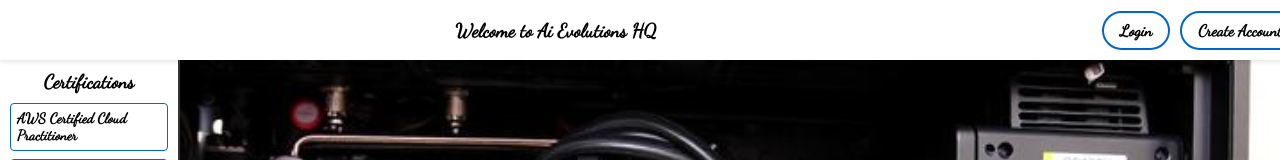
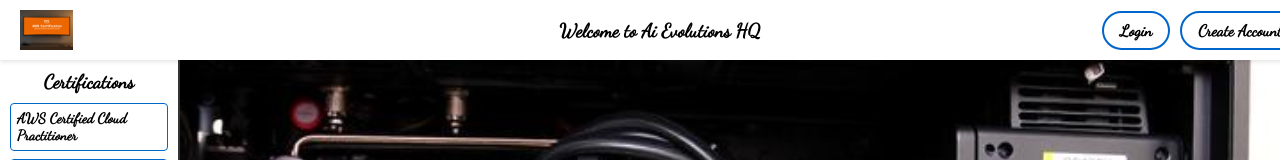
Before and after one commit to AIEvolutionsHQ/Digital-Designs, a plain HTML site: page index.html in a window 1280 px wide. Shown: the top 160 px of the page. Drawn offline with Linux system fonts and the light colour scheme.

Commit message:
Update index.html

```diff
--- a/index.html
+++ b/index.html
@@ -3,13 +3,13 @@
 <head>
 <meta charset="UTF-8" />
 <meta name="viewport" content="width=device-width, initial-scale=1.0" />
-<title>Layout with Centered Welcome and Sidebar</title>
+<title>Centered Title with Left Image and Font</title>
 <!-- Google Font -->
 <link href="https://fonts.googleapis.com/css2?family=Dancing+Script&display=swap" rel="stylesheet"/>
 <style>
   body {
     margin: 0;
-    font-family: Arial, sans-serif;
+    font-family: 'Dancing Script', cursive;
     height: 200vh;
     background-image: url('https://raw.githubusercontent.com/AIEvolutionsHQ/Digital-Designs/main/a-realistic-desktop-computer-with-all-internal-hardwa.jpg');
     background-size: cover;
@@ -18,33 +18,52 @@
     background-attachment: fixed;
   }
 
-  /* Top bar with centered welcome message and sign-in links to the right */
+  /* Top bar with centered title, image on left, links on right */
   .top-section {
     position: fixed;
     top: 0;
     width: 100%;
     height: 60px; /* fixed height */
     display: flex;
-    justify-content: space-between; /* space between welcome and sign-in */
-    align-items: center; /* vertically center items */
+    justify-content: space-between; /* space between left and right sections */
+    align-items: center;
     padding: 0 20px;
     background:#fff;
     z-index: 999;
     box-shadow: 0 2px 4px rgba(0,0,0,0.1);
   }
 
-  .welcome-message {
-    flex: 1;
+  /* Left section: image */
+  .top-left {
     display: flex;
-    justify-content: center; /* center the welcome message horizontally */
+    align-items: center;
   }
 
-  .welcome-message h2 {
-    margin: 0;
-    font-family:'Dancing Script', cursive;
-    font-size:1.2em;
+  .top-left img {
+    height: 40px;
+    /* no margin, at the very left edge (with padding) */
   }
 
+  /* Centered title container with font style applied */
+  .title-container {
+    position: absolute;
+    top: 0;
+    left: 50%;
+    transform: translateX(-50%);
+    height: 60px;
+    display: flex;
+    align-items: center;
+    justify-content: center;
+  }
+
+  /* Title text styling */
+  .title-container h2 {
+    margin: 0;
+    font-family: 'Dancing Script', cursive;
+    font-size: 1.2em;
+  }
+
+  /* Sign-in links on the right */
   .sign-in-container {
     display: flex;
     align-items: center;
@@ -67,13 +86,13 @@
     width: 100%; height: 100%; object-fit: cover;
   }
 
-  /* Sidebar fixed just below the top bar */
+  /* Sidebar below top bar */
   .sidebar {
     position: fixed;
     top: 60px; /* start below top bar */
     left: 0;
     width: 180px;
-    height: calc(100% - 60px); /* fill remaining height */
+    height: calc(100% - 60px);
     background-color: #fff; border-right: 2px solid #333;
     padding: 10px; box-sizing: border-box;
     overflow-y: auto;
@@ -117,9 +136,15 @@
 
 <!-- Top bar -->
 <div class="top-section">
-  <div class="welcome-message">
+  <!-- Left: logo/image -->
+  <div class="top-left">
+    <img src="https://raw.githubusercontent.com/AIEvolutionsHQ/Digital-Designs/main/ComfyUI_00038_.png" alt="ComfyUI Logo" />
+  </div>
+  <!-- Center: title -->
+  <div class="title-container">
     <h2>Welcome to Ai Evolutions HQ</h2>
   </div>
+  <!-- Right: sign-in links -->
   <div class="sign-in-container">
     <a href="#">Login</a>
     <a href="#">Create Account</a>
```
